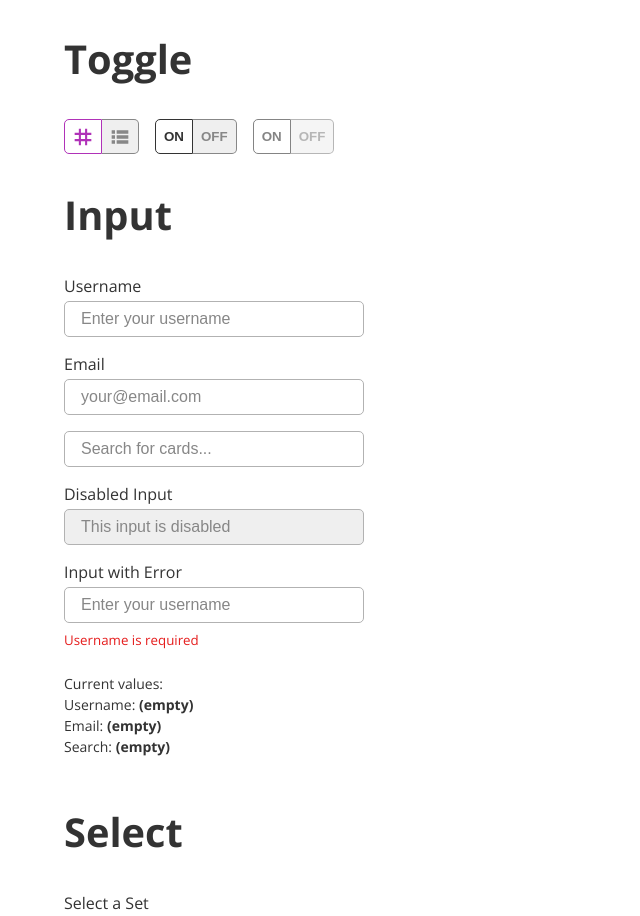
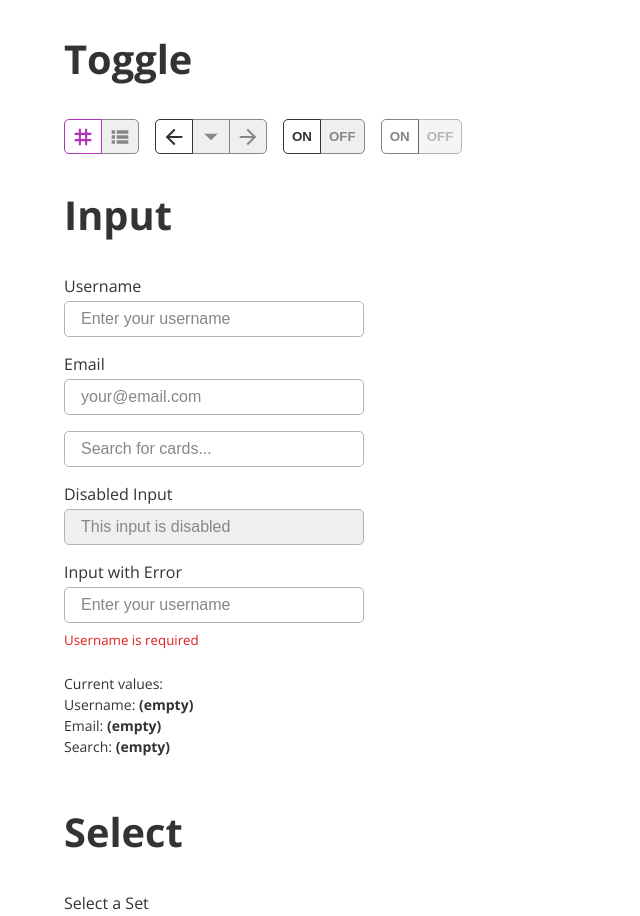
Before and after one commit to gabrieledarrigo/mtg-collection, a Next.js app: page /components in a window 1280 px wide. Shown: the part 2891-3807 px from the top of the page, without its empty margins (0-640 px from the left). Built offline with nearby package versions, Linux system fonts and the light colour scheme.

Commit message:
Adapt Toggle to handle more than two values

```diff
--- a/src/app/components/Toggle/Toggle.module.css
+++ b/src/app/components/Toggle/Toggle.module.css
@@ -1,20 +1,22 @@
 .toggle-group {
   display: flex;
 
-  .toggle:nth-child(1) {
-    border-radius: var(--border-radius-sm) 0 0 var(--border-radius-sm);
-    border-top: 1px solid;
-    border-left: 1px solid;
-    border-bottom: 1px solid;
-    border-right: 1px solid;
+  .toggle + .toggle {
+    margin-left: -1px;
   }
 
-  .toggle:nth-child(2) {
-    border-radius: 0 var(--border-radius-sm) var(--border-radius-sm) 0;
-    border-top: 1px solid;
-    border-right: 1px solid;
-    border-bottom: 1px solid;
-    border-left: none;
+  .toggle[data-pressed] {
+    z-index: 1;
+  }
+
+  .toggle:first-child {
+    border-top-left-radius: var(--border-radius-sm);
+    border-bottom-left-radius: var(--border-radius-sm);
+  }
+
+  .toggle:last-child {
+    border-top-right-radius: var(--border-radius-sm);
+    border-bottom-right-radius: var(--border-radius-sm);
   }
 }
 
@@ -35,10 +37,13 @@
 }
 
 .toggle {
+  border: 1px solid;
+  border-radius: 0;
   display: flex;
   align-items: center;
   height: 2.18rem; /* 35px */
   padding: 0 var(--spacing-0-5);
+  position: relative;
   cursor: pointer;
   font-weight: var(--weight-bold);
   transition:
--- a/src/app/components/Toggle/Toggle.tsx
+++ b/src/app/components/Toggle/Toggle.tsx
@@ -15,7 +15,7 @@ export type ToggleOption<T extends string> = {
 };
 
 export type ToggleProps<T extends string> = {
-  options: [ToggleOption<T>, ToggleOption<T>];
+  options: ToggleOption<T>[];
   value: T;
   variant: ToggleVariant;
   onChange: (value: T) => void;
--- a/src/app/components/page.tsx
+++ b/src/app/components/page.tsx
@@ -193,6 +193,23 @@ export default function Home() {
             ]}
             variant={ToggleVariant.PRIMARY}
             value={"grid"}
+            onChange={(value) => {
+              alert(`Value: ${value}`);
+            }}
+          />
+
+          <Toggle
+            options={[
+              { value: "left", icon: IconName.ARROW_BACKWARD, label: "Left" },
+              {
+                value: "bottom",
+                icon: IconName.ARROW_DROP_DOWN,
+                label: "Bottom",
+              },
+              { value: "right", icon: IconName.ARROW_FORWARD, label: "Right" },
+            ]}
+            variant={ToggleVariant.NEUTRAL}
+            value={"left"}
             onChange={(value) => {
               alert(`Value: ${value}`);
             }}
```
Also changed, not shown: 1 other file (tests, documents, lock files or other folders).
